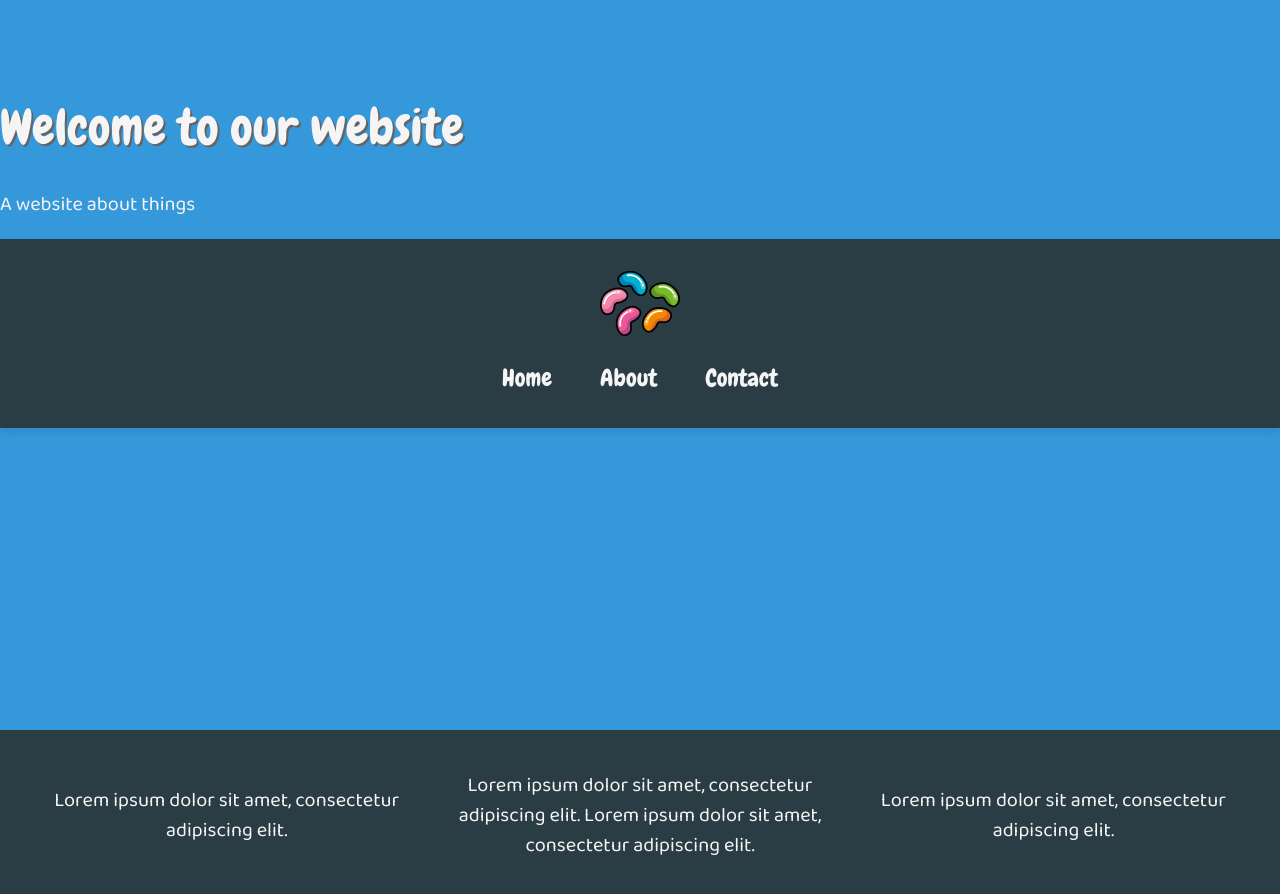
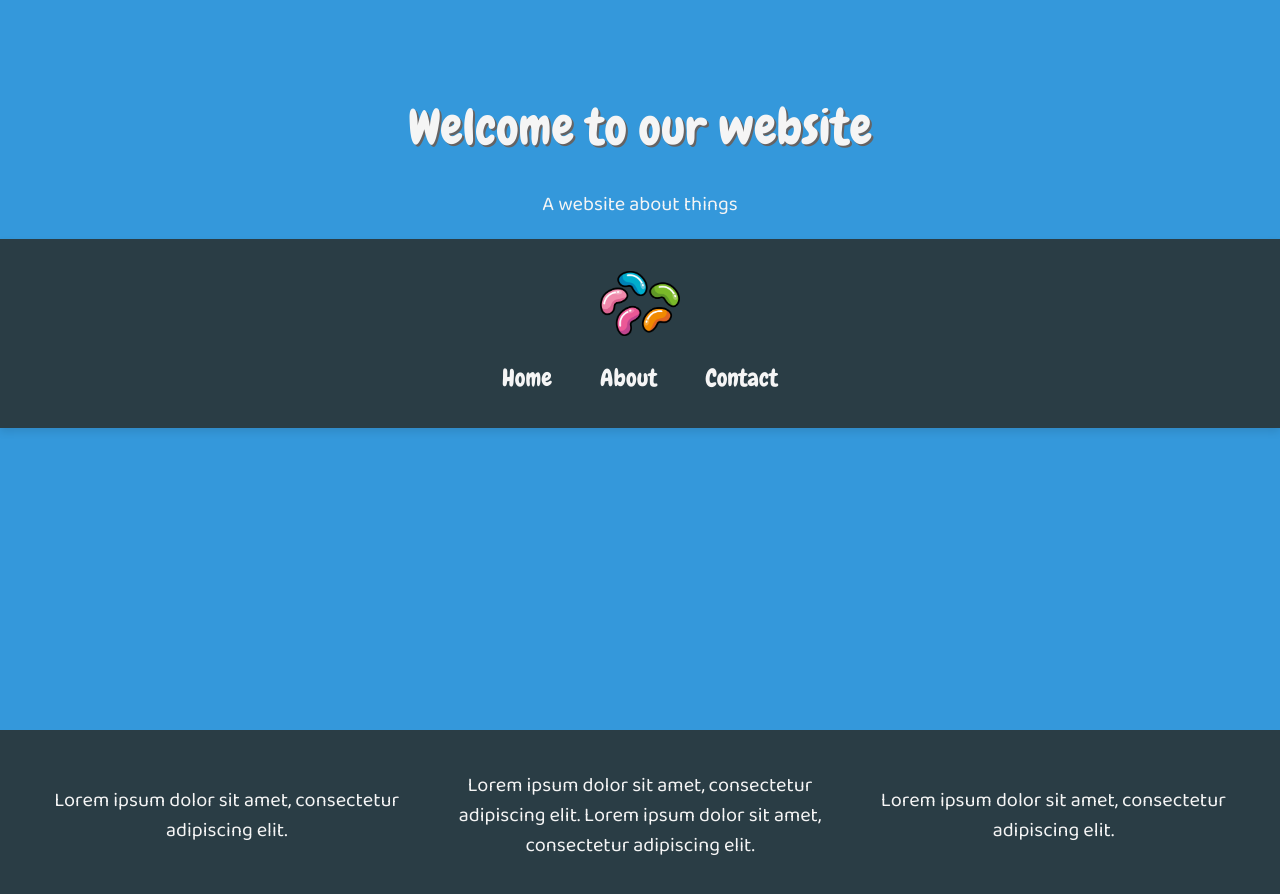
Before and after one commit to Milla-8/group-project-v3, a React (Vite) app: page / in a window 1280 px wide. Shown: the top 894 px of the page. Built offline with nearby package versions, Linux system fonts and the light colour scheme.

Commit message:
Updated Header
Updated Header

```diff
--- a/src/pages/header/Header.jsx
+++ b/src/pages/header/Header.jsx
@@ -3,9 +3,9 @@ import './Header.scss';
 
 export default function Header() {
   return (
-    <div>
+    <header className="header">
         <h1>Welcome to our website</h1>
         <p>A website about things</p>
-    </div>
+    </header>
   )
 }
--- a/src/pages/header/Header.scss
+++ b/src/pages/header/Header.scss
@@ -6,5 +6,7 @@ h1{
 p{
     color: whitesmoke;
     font-size: 20px;
-    font-style: italic;
 }
+.header{
+    text-align: center;
+}
```
